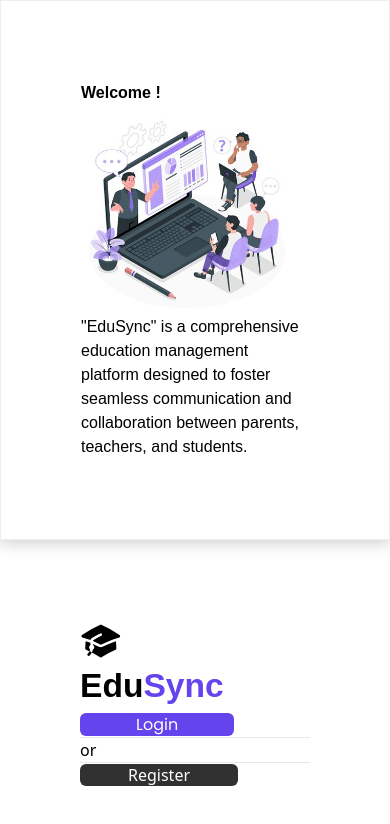
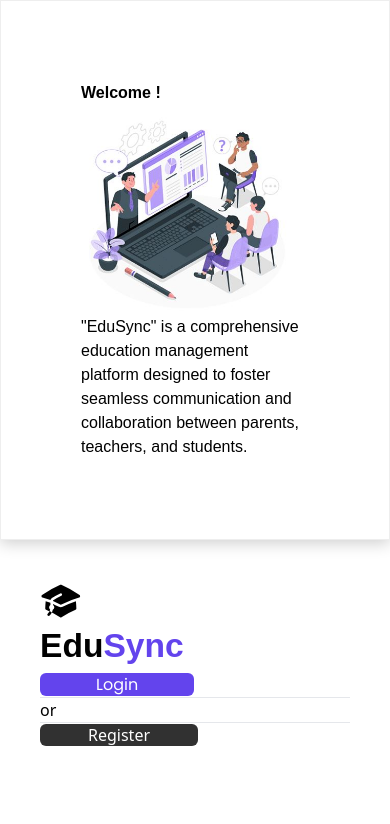
Before and after one commit to anilpaswan619/EduSync, an Angular app: page / in a window 390 px wide. Shown: the top 824 px of the page. Built offline with nearby package versions, Linux system fonts and the light colour scheme; a web font is replaced by a local one.

Commit message:
Updated
Updated

```diff
--- a/src/styles.scss
+++ b/src/styles.scss
@@ -138,5 +138,6 @@ a:hover {
   .login-container-screen {
     border-radius: 0;
     box-shadow: none;
+    padding: 2.5rem;
   }
 }
```
